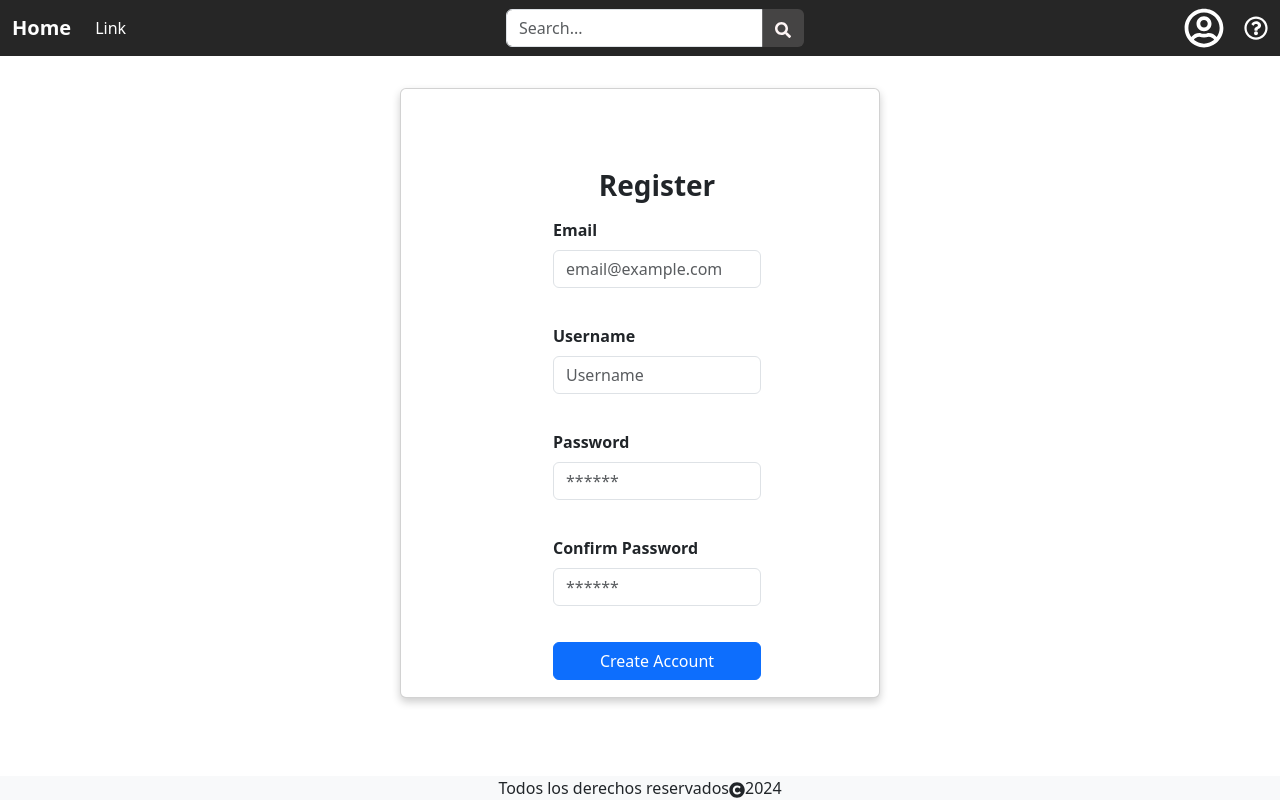
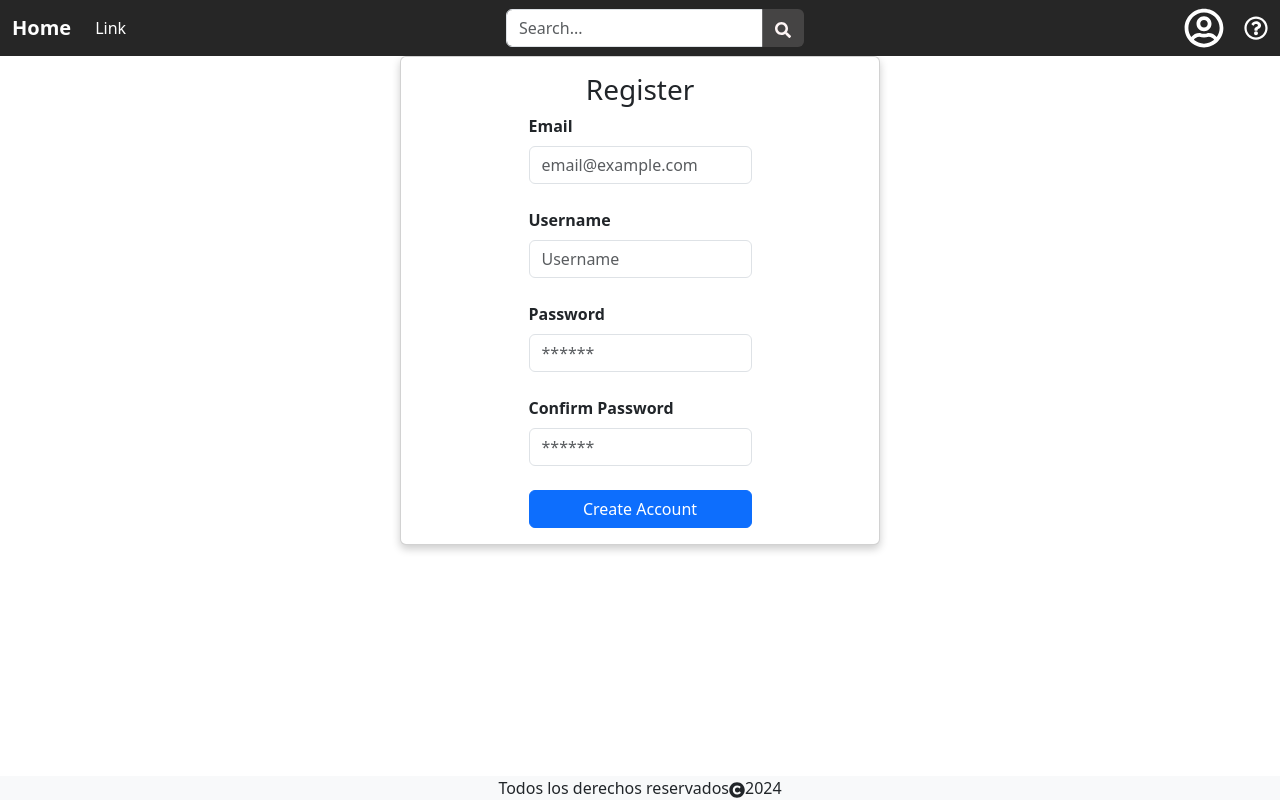
Before and after one commit to EliannyBello/flash-jobs-final-project, a React (Vite) app: page /register in a window 1280 px wide. Built offline with nearby package versions, Linux system fonts and the light colour scheme.

Commit message:
errores en form

```diff
--- a/src/components/PostCard.jsx
+++ b/src/components/PostCard.jsx
@@ -51,7 +51,7 @@ const PostCard = ({ datos, data }) => {
                     </div>
                     {location.pathname != '/' && <EditsIcon datos={data} />}
                 </div>
-               {(location.pathname != "/") &&  <Link to={`/applicants/${datos.id}`} className="btn btn-dark m-1">Ver applicantes</Link>}
+               {(location.pathname != "/") &&  <Link to={`/applicants/${datos.id}`} className="btn btn-dark m-1">Applicants</Link>}
             </div>
         </div>
     )
--- a/src/components/navbar/UserDropdown.jsx
+++ b/src/components/navbar/UserDropdown.jsx
@@ -61,14 +61,14 @@ const UserDropDown = ({ collapsed }) => {
                             <label htmlFor="input" className="form-label">Email</label>
                             <input type="email" className="form-control " name='email' placeholder="email@example.com" {...register('email', { required: 'Email is required!' })} />
                             {errors.email?.type === "required" && (
-                                <p role="alert">{errors.email.message}</p>
+                                <p className="text-danger p-1 m-1" role="alert">{errors.email.message}</p>
                             )}
                         </div>
                         <div className="mb-3">
                             <label htmlFor="input" className="form-label">Password</label>
                             <input type="password" className="form-control" id="password" name="password" placeholder="******" {...register('password', { required: 'Password is required!' })} />
                             {errors.password?.type === "required" && (
-                                <p role="alert">{errors.password.message}</p>
+                                <p className="text-danger p-1 m-1" role="alert">{errors.password.message}</p>
                             )}
                         </div>
                         <div className="mb-3">
--- a/src/page/JobForm.jsx
+++ b/src/page/JobForm.jsx
@@ -40,7 +40,9 @@ const JobForm = () => {
                     <div className="form-group form-group-jobform">
                         <label htmlFor="postTitle">Title</label>
                         <input type="text" className="form-control" id="title" name="title" placeholder="Title" {...register('title', { required: 'Title is required!' })}
-                        /> {errors.Title && <span>{errors.Title.message}</span>}
+                        /> {errors.title?.type === "required" && (
+                            <p className="text-danger p-1 m-1" role="alert">{errors.title.message}</p>
+                        )}
                     </div>
 
                     <div className="form-group form-group-jobform">
@@ -52,15 +54,19 @@ const JobForm = () => {
                             placeholder="Enter job description"
                             {...register('description', { required: 'Description is required!' })}
                         ></textarea>
-                        {errors.Description && <span>{errors.Description.message}</span>}
+                        {errors.description?.type === "required" && (
+                            <p className="text-danger p-1 m-1" role="alert">{errors.description.message}</p>
+                        )}
                     </div>
 
 
                     <div className="col-mb-6">
-                        <label htmlFor="payment">Payment</label>
+                        <label htmlFor="payment">Budget USD</label>
                         <input type="number" className="form-control" id="payment" {...register('payment', { required: 'Payment is required!' })}
                         />
-                        {errors.Payment && <span>{errors.Payment.message}</span>}
+                        {errors.payment?.type === "required" && (
+                            <p className="text-danger p-1 m-1" role="alert">{errors.payment.message}</p>
+                        )}
                     </div>
 
                     <div className="row row-jobform">
@@ -68,14 +74,18 @@ const JobForm = () => {
                             <label htmlFor="requiredTime">Required Time</label>
                             <input type="number" className="form-control" id="requiredTime" defaultValue={3}{...register('required_time', { required: 'Required time is required!' })}
                             />
-                            {errors.RequiredTime && <span>{errors.RequiredTime.message}</span>}
+                            {errors.required_time?.type === "required" && (
+                                <p className="text-danger p-1 m-1" role="alert">{errors.required_time.message}</p>
+                            )}
                         </div>
 
                         <div className="col-mb-6">
                             <label htmlFor="expirationDate">Expiration Date</label>
                             <input type="date" className="form-control" id="expirationDate" {...register('expiration_date', { required: 'Expiration date is required!' })}
                             />
-                            {errors.ExpirationDate && <span>{errors.ExpirationDate.message}</span>}
+                            {/* {errors.expiration_date?.type === "required" && (
+                                <p className="text-danger p-1 m-1" role="alert">{errors.expiration_date.message}</p>
+                            )} */}
                         </div>
                     </div>
 
@@ -111,7 +121,7 @@ const JobForm = () => {
                                     <label htmlFor="languageKorean">Korean</label>
                                 </div>
                             </div>
-                            {errors.languages && <span>{errors.languages.message}</span>}
+                            {errors.languages && <p className="text-danger p-1 m-1">{errors.languages.message}</p>}
                         </div>
 
                         <div className="col-mb-6">
@@ -199,7 +209,7 @@ const JobForm = () => {
                                     <label htmlFor="techBootstrap">Bootstrap</label>
                                 </div>
                             </div>
-                            {errors.technologies && <span>{errors.technologies.message}</span>}
+                            {errors.technologies && <p className="text-danger p-1 m-1">{errors.technologies.message}</p>}
                         </div>
 
 
--- a/src/page/Register.jsx
+++ b/src/page/Register.jsx
@@ -19,34 +19,42 @@ const Register = () => {
     }
     return (
         <div className="container container-register">
-            <div className="card card-register p-3">
-                <div className="card-body-register p-3 my-5 justify-content-center">
+            <div className="card card-register">
                     <h3 className="text-center">Register</h3>
-                    <form onSubmit={handleSubmit(onSubmit)} className="w-50 mx-auto p-2">
-                        <div className="mb-3">
+                    <form onSubmit={handleSubmit(onSubmit)} className="w-50 mx-auto">
+                        <div className="mb-1">
                             <label htmlFor="input" className="form-label">Email</label>
                             <input type="email" className="form-control " name='email' placeholder="email@example.com" {...register('email', { required: 'Email is required!' })} />
                             {errors.email?.type === "required" && (
-                                <p role="alert">{errors.email.message}</p>
+                                <p className="text-danger p-1 m-1" role="alert">{errors.email.message}</p>
                             )}
                         </div>
-                        <div className="mb-3">
+                        <div className="mb-1">
                             <label htmlFor="input" className="form-label">Username</label>
                             <input type="text" className="form-control" id="username" name="username" placeholder="Username" {...register('username', { required: 'Username is required!' })} />
+                            {errors.username?.type === "required" && (
+                                <p className="text-danger p-1 m-1" role="alert">{errors.username.message}</p>
+                            )}
                         </div>
-                        <div className="mb-3">
+                        <div className="mb-1">
                             <label htmlFor="input" className="form-label">Password</label>
-                            <input type="password" className="form-control" id="password" name="password" placeholder="******"  {...register('password')} />
+                            <input type="password" className="form-control" id="password" name="password" placeholder="******"  {...register('password', { required: 'Password is required!' })} />
+                            {errors.password?.type === "required" && (
+                                <p className="text-danger p-1 m-1" role="alert">{errors.password.message}</p>
+                            )}
                         </div>
-                        <div className="mb-3">
+                        <div className="mb-1">
                             <label htmlFor="input" className="form-label">Confirm Password</label>
-                            <input type="password" className="form-control" id="confirm_password" name='confirm_password' placeholder="******" {...register('confirm_password')} />
+                            <input type="password" className="form-control" id="confirm_password" name='confirm_password' placeholder="******" {...register('confirm_password', { required: 'Confirm password is required!' })} />
+                            {errors.confirm_password?.type === "required" && (
+                                <p className="text-danger p-1 m-1" role="alert">{errors.confirm_password.message}</p>
+                            )}
                         </div>
                         <button className="btn btn-primary">Create Account</button>
                     </form>
                 </div>
             </div>
-        </div>
+
     )
 }
 export default Register
--- a/src/styles/register.css
+++ b/src/styles/register.css
@@ -3,15 +3,9 @@ body {
     align-items: center;
   }
 
-.container-register {
-    justify-content: center;
-    margin: auto;
-    padding: 2rem;
-
-}
-
 
 .card-register {
+  justify-content: center;
   width: 30rem;
   border-style: groove;
   box-shadow: 0px 4px 8px rgba(0, 0, 0, 0.2);
```
Lines whose indentation alone changed are shown as unchanged.
